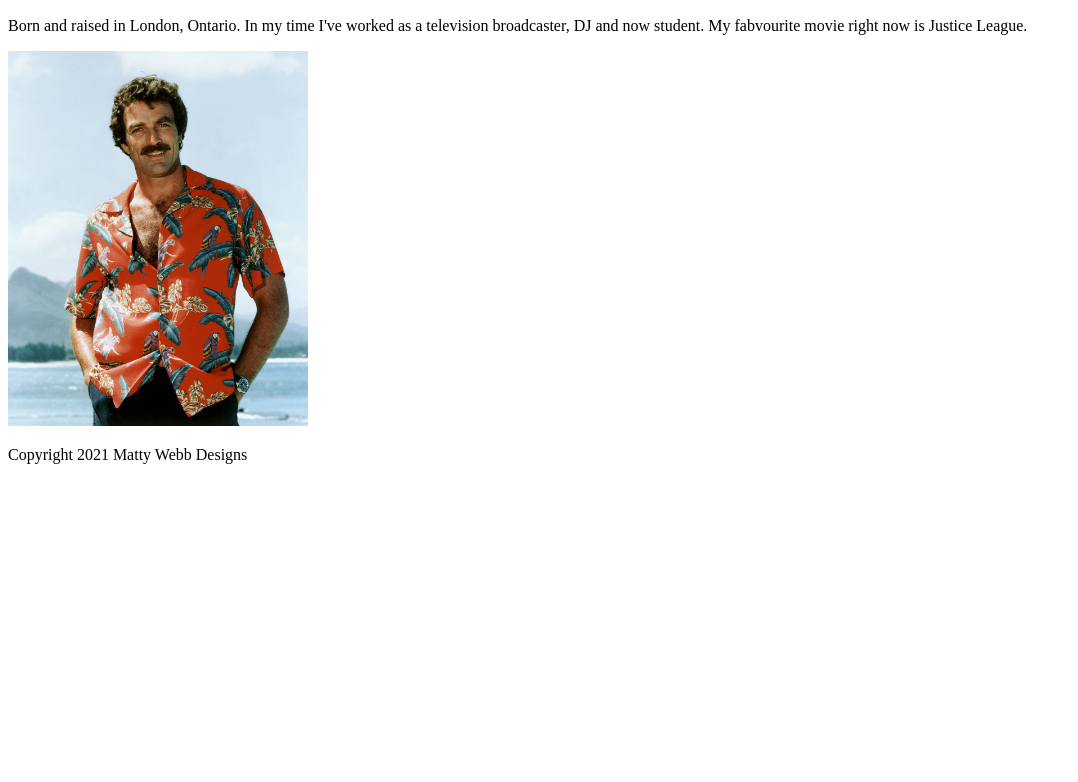
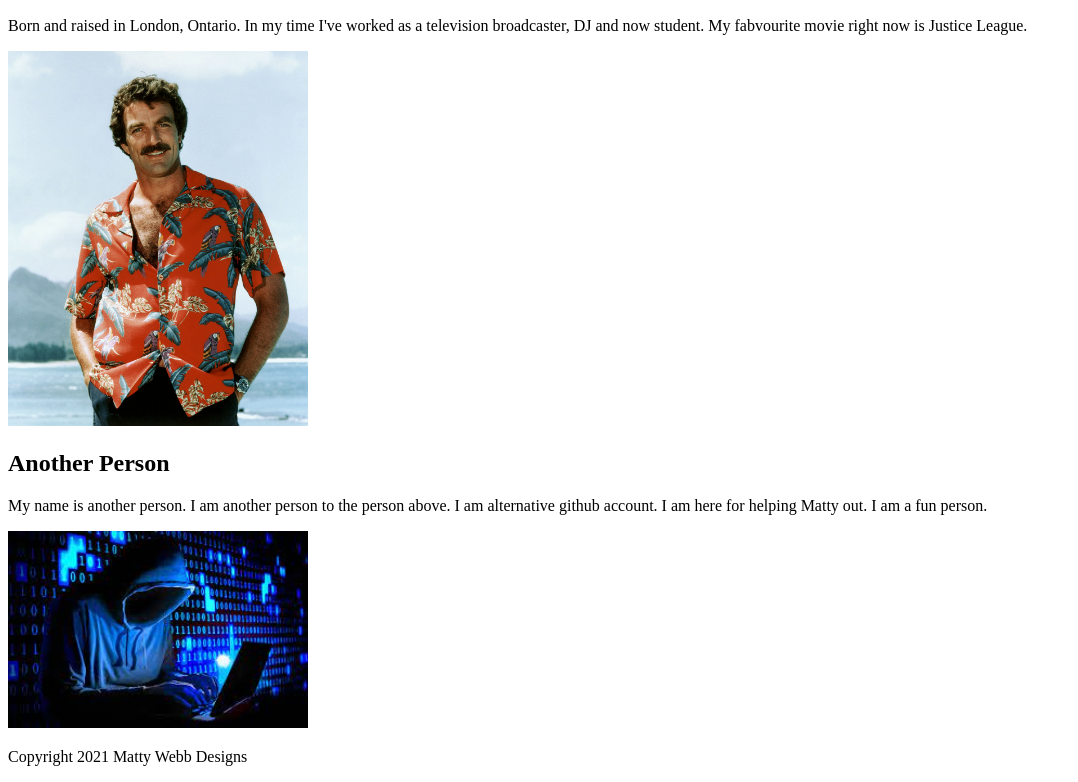
Before and after one commit to mattywebb04/webb_matty_hw_1, a plain HTML site: page index.html in a window 1280 px wide. Shown: the part 110-892 px from the top of the page, without its empty margins (0-1078 px from the left). Before the commit the page ends 800 px from the top, so only its background shows below. Drawn offline with Linux system fonts and the light colour scheme.

```diff
--- a/index.html
+++ b/index.html
@@ -13,6 +13,11 @@
 			<p>Born and raised in London, Ontario. In my time I've worked as a television broadcaster, DJ and now student. My fabvourite movie right now is Justice League.</p>
 		</section>
 		<img src="images/matty_webb.JPG" alt="matty webb picture" width="300">
+		<section>
+			<h2>Another Person</h2>
+			<p>My name is another person. I am another person to the person above. I am alternative github account.  I am here for helping Matty out. I am a fun person. </p>
+			<img src="images/anotherperson.jpeg" alt="Another person image" width="300">
+		</section>
 	</main>
 	<footer>
 		<p>Copyright 2021 Matty Webb Designs</p>
```
Also changed, not shown: images/anotherperson.jpeg (added).
